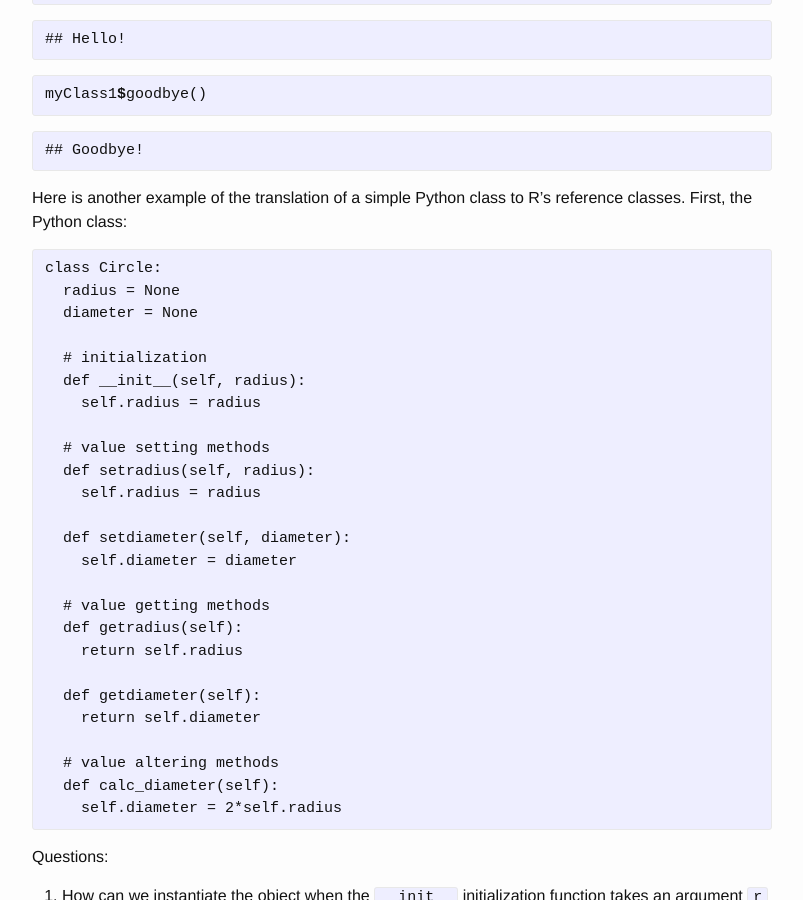
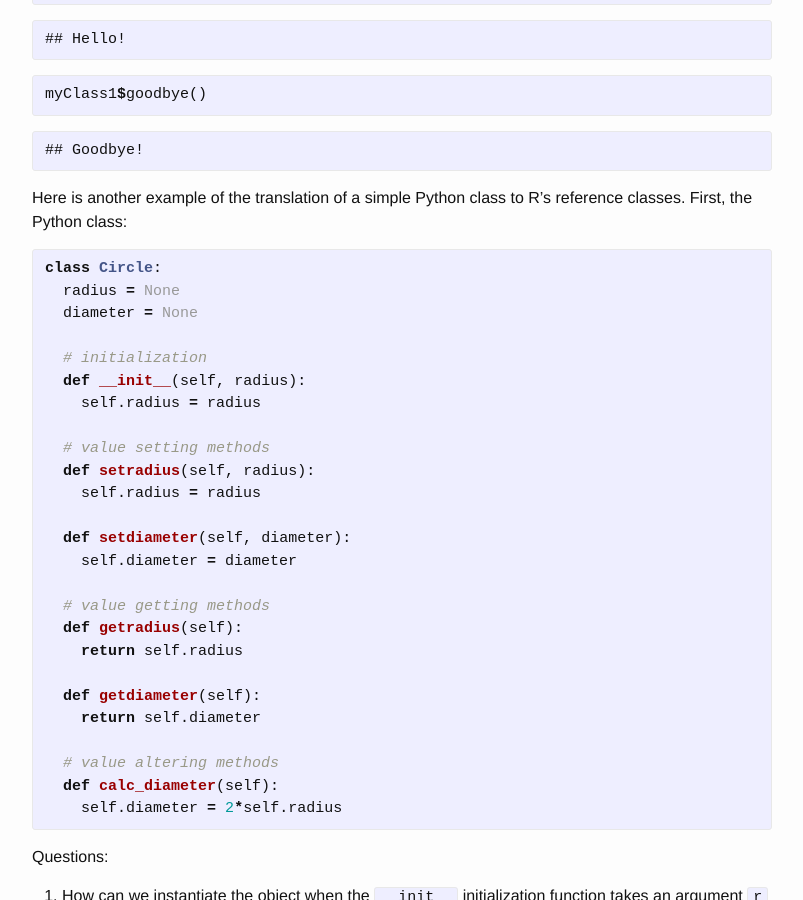
Before and after one commit to tchakravarty/tchakravarty.github.io, a Jekyll site: the page built from _posts/2015-05-02-Experiments_With_RC_in_R.md, in a window 1280 px wide and 900 px high, scrolled down 1214 px. Shown: the whole window, without its empty margins (238-1041 px from the left). Built offline with Jekyll 4.4.1, drawn with Linux system fonts in a browser that asks for light colours; some of the changed text lies outside the part shown.

Commit message:
Python rendering now working.

````diff
--- a/_posts/2015-05-02-Experiments_With_RC_in_R.md
+++ b/_posts/2015-05-02-Experiments_With_RC_in_R.md
@@ -8,7 +8,8 @@ layout: post
 # Reference classes
 Here is how you might create a Python class with a constructor and three methods:
 
-```{python}
+
+{% highlight python %}
 class MyClass:
   def __init__(self, variable1 = 1, variable2 = 2):
     self.variable1 = variable1
@@ -19,7 +20,7 @@ class MyClass:
 
   def goodbye(self):
     return "Goodbye!"
-```
+{% endhighlight %}
 
 Based on the advice [here](http://stackoverflow.com/q/11561284/1414455), reference classes might be the best way to create objects using the same paradigm in R.
 
@@ -80,7 +81,8 @@ myClass1$goodbye()
 {% endhighlight %}
 
 Here is another example of the translation of a simple Python class to R's reference classes. First, the Python class:
-``` {python}
+
+{% highlight python %}
 class Circle:
   radius = None
   diameter = None
@@ -106,7 +108,7 @@ class Circle:
   # value altering methods
   def calc_diameter(self):
     self.diameter = 2*self.radius
-```
+{% endhighlight %}
 Questions:
 1. How can we instantiate the object when the `__init__` initialization function takes an argument `r` with no default?
 
````
Also changed, not shown: other parts of _posts/2015-05-02-Experiments_With_RC_in_R.md (+2 -2 lines).
